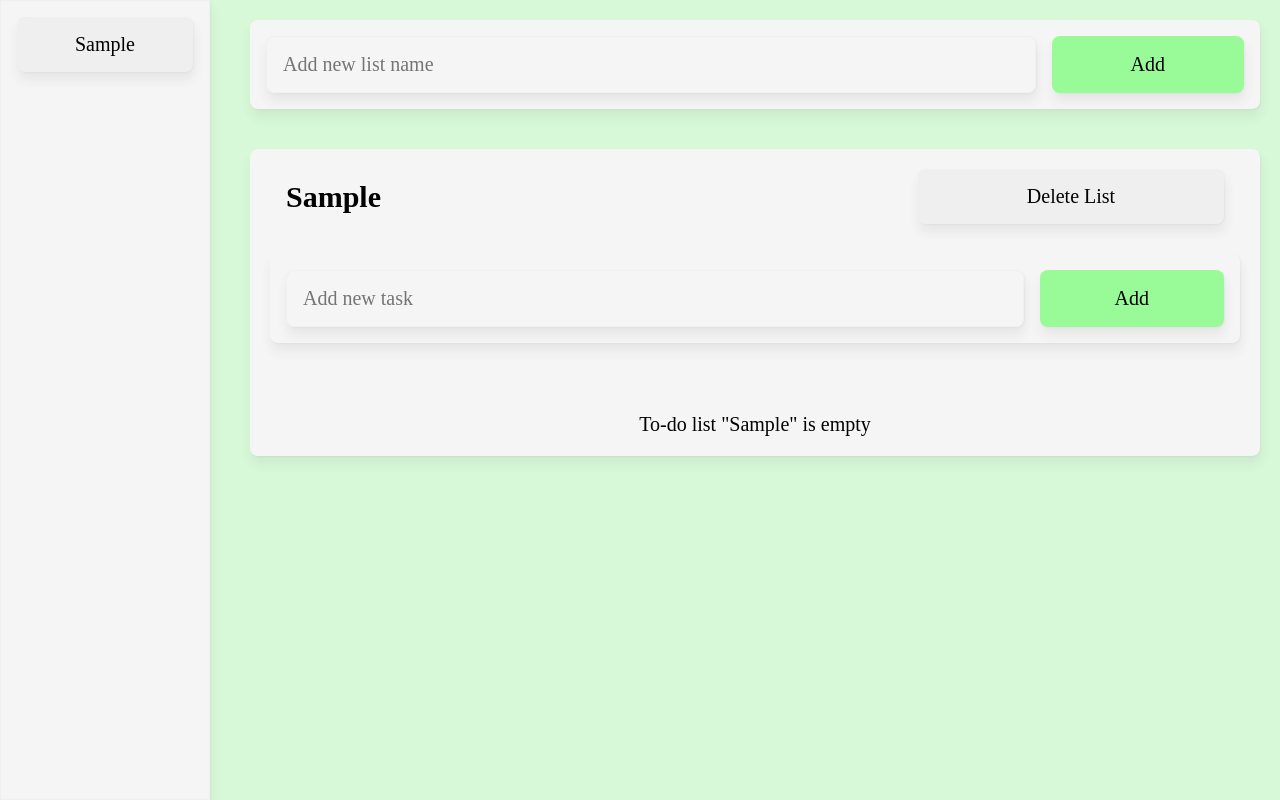
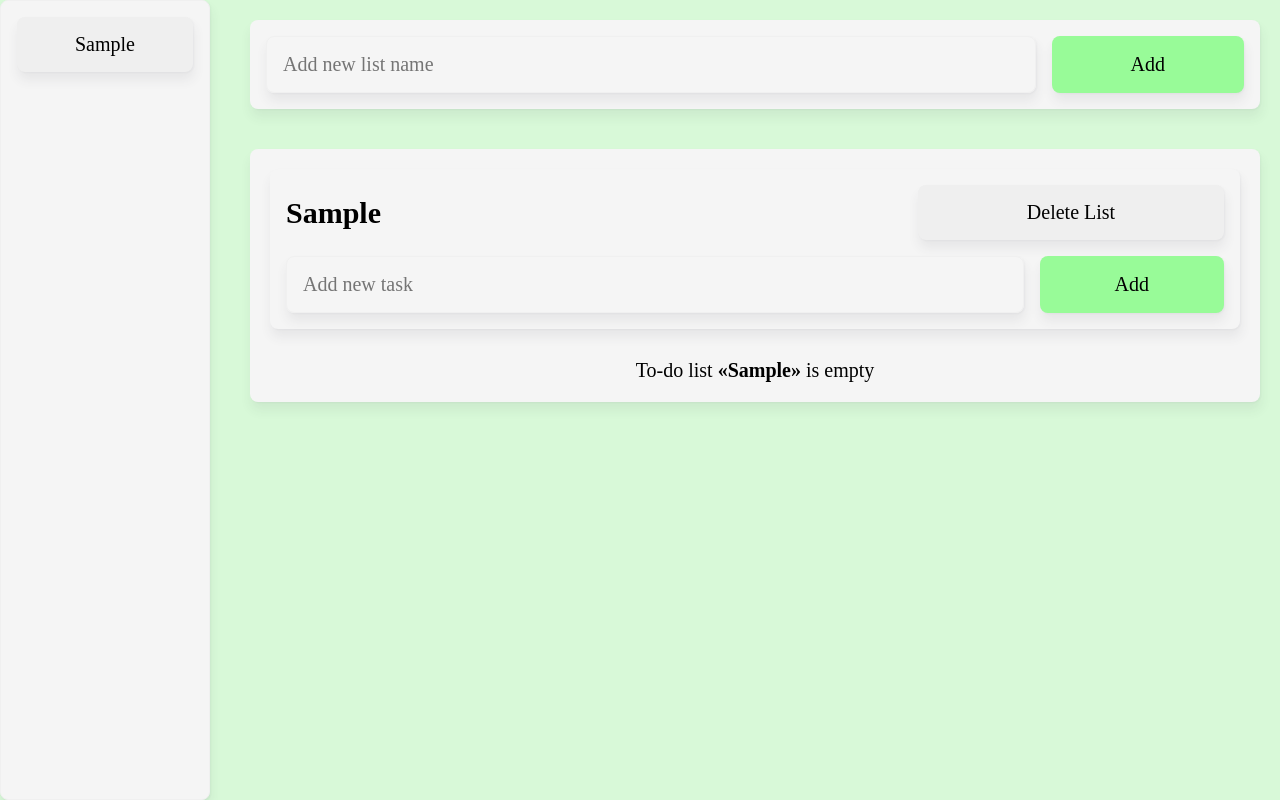
Before and after one commit to stupinaki/to-do-list, a Vue app: page / in a window 1280 px wide. Both pictures are taken after typing "Sample" into the empty fields and a click on the button "Add". Built offline with nearby package versions, Linux system fonts and the light colour scheme.

Commit message:
add variables

```diff
--- a/src/components/ButtonUI.vue
+++ b/src/components/ButtonUI.vue
@@ -39,15 +39,17 @@ export default {
 }
 </script>
 
-<style scoped>
+<style>
+@import "src/variables.css";
+
 .default-btn-style {
   padding: 16px;
+  width: 100%;
+  cursor: pointer;
+  white-space: normal;
   border: none;
-  border-radius: 8px;
-  box-shadow: 1px 8px 12px #3a3c4c14, 1px 1px 2px #3a3c4c0a;
-  cursor: pointer;
-  width: 100%;
-  white-space: normal;
+  box-shadow: var(--box-shadow);
+  border-radius: var(--border-radius);
 }
 .btn-green {
   background-color: palegreen;
--- a/src/components/InputComponent.vue
+++ b/src/components/InputComponent.vue
@@ -65,7 +65,9 @@ export default {
 }
 </script>
 
-<style scoped>
+<style>
+@import "src/variables.css";
+
 .form-add {
   display: grid;
   grid-template-columns: 4fr 1fr;
@@ -78,9 +80,9 @@ export default {
   justify-content: space-between;
   gap: 20px;
   padding: 16px;
-  border: 1px solid #f0f0f0;
-  border-radius: 8px;
-  box-shadow: 1px 8px 12px #3a3c4c14, 1px 1px 2px #3a3c4c0a;
+  border: var(--primary-border);
+  border-radius: var(--border-radius);
+  box-shadow: var(--box-shadow);
 }
 
 .form-add-input {
--- a/src/components/SideBar.vue
+++ b/src/components/SideBar.vue
@@ -23,7 +23,9 @@ export default {
 }
 </script>
 
-<style scoped>
+<style>
+@import "src/variables.css";
+
 .side-bar-wrapper {
   display: flex;
   flex-direction: column;
@@ -31,9 +33,10 @@ export default {
   align-items: start;
   width: 100%;
   padding: 16px;
-  background: #f5f5f5;
-  border: 1px solid #f0f0f0;
-  box-shadow: 1px 8px 12px #3a3c4c14, 1px 1px 2px #3a3c4c0a;
+  background: var(--primary-bg);
+  border-radius: var(--border-radius);
+  box-shadow: var(--box-shadow);
+  border: var(--primary-border);
 }
 
 </style>
--- a/src/components/ToDoBlock.vue
+++ b/src/components/ToDoBlock.vue
@@ -1,10 +1,12 @@
 <template>
   <div class="to-do-block">
-    <div class="to-do-block-header">
-      <h2> {{ header }} </h2>
-      <ButtonUI bg-color="gray-red" type="button" text="Delete List" @click="deleteToDoBlock"/>
-    </div>
+
     <div class="form-btns-wrapper">
+      <div class="to-do-block-header">
+        <h2> {{ header }} </h2>
+        <ButtonUI bg-color="gray-red" type="button" text="Delete List" @click="deleteToDoBlock"/>
+      </div>
+
       <InputComponent @input-change="addNewTask"/>
 
       <div v-if="tasks.length" class="select-delete-btns">
@@ -15,7 +17,7 @@
     </div>
 
     <div class="to-do-list">
-      <div v-if="!tasks.length" class="empty-list"> {{ `To-do list "${header}" is empty` }} </div>
+      <div v-if="!tasks.length" class="empty-list"> To-do list <strong> «{{header}}» </strong> is empty</div>
       <template v-for="task in tasks" :key="task.id" >
         <ToDoRow
             :id="task.id"
@@ -134,16 +136,18 @@ export default {
 }
 </script>
 
-<style scoped>
+<style>
+@import "src/variables.css";
+
 .to-do-block {
   position: relative;
   display: flex;
   flex-direction: column;
   gap: 30px;
   padding: 20px;
-  background: #f5f5f5;
-  border-radius: 8px;
-  box-shadow: 1px 8px 12px #3a3c4c14, 1px 1px 2px #3a3c4c0a;
+  background: var(--primary-bg);
+  border-radius: var(--border-radius);
+  box-shadow: var(--box-shadow);
 }
 .to-do-list {
   display: flex;
@@ -159,9 +163,9 @@ export default {
   flex-direction: column;
   gap: 16px;
   padding: 16px;
-  background: #f5f5f5;
-  box-shadow: 1px 8px 12px #3a3c4c14, 1px 1px 2px #3a3c4c0a;
-  border-radius: 8px;
+  background: var(--primary-bg);
+  box-shadow: var(--box-shadow);
+  border-radius: var(--border-radius);
 }
 .select-delete-btns {
   display: grid;
@@ -171,7 +175,6 @@ export default {
 .empty-list {
   font-size: 20px;
   text-align: center;
-  margin-top: 40px;
 }
 .to-do-block-header {
   display: grid;
@@ -179,7 +182,14 @@ export default {
   gap: 20px;
   align-items: center;
   justify-content: space-between;
-  padding: 0 16px;
+}
+@media screen and (max-width: 600px){
+  .select-delete-btns {
+    gap: 10px;
+  }
+  .empty-list {
+    font-size: 16px;
+  }
 }
 
 </style>
--- a/src/components/ToDoRow.vue
+++ b/src/components/ToDoRow.vue
@@ -46,22 +46,24 @@ export default {
 }
 </script>
 
-<style scoped>
+<style>
+@import "src/variables.css";
+
 .to-do-row-wrapper {
   display: grid;
   grid-template-columns: 1fr 10fr 1fr;
   gap: 8px;
   align-items: center;
   padding: 16px;
-  border: 1px solid #f0f0f0;
-  border-radius: 8px;
-  box-shadow: 1px 8px 12px #3a3c4c14, 1px 1px 2px #3a3c4c0a;
+  border: var(--primary-border);
+  border-radius: var(--border-radius);
+  box-shadow: var(--box-shadow);
 }
 .to-do-row-btn {
+  cursor: pointer;
+  max-width: max-content;
   border: none;
   background-color: transparent;
-  cursor: pointer;
-  max-width: max-content;
 }
 .to-do-row-btn:hover {
   transform: scale(2);
--- /dev/null
+++ b/src/variables.css
@@ -0,0 +1,6 @@
+:root {
+    --box-shadow: 1px 8px 12px #3a3c4c14, 1px 1px 2px #3a3c4c0a;
+    --border-radius: 8px;
+    --primary-bg: #f5f5f5;
+    --primary-border: 1px solid #f0f0f0
+}
```
